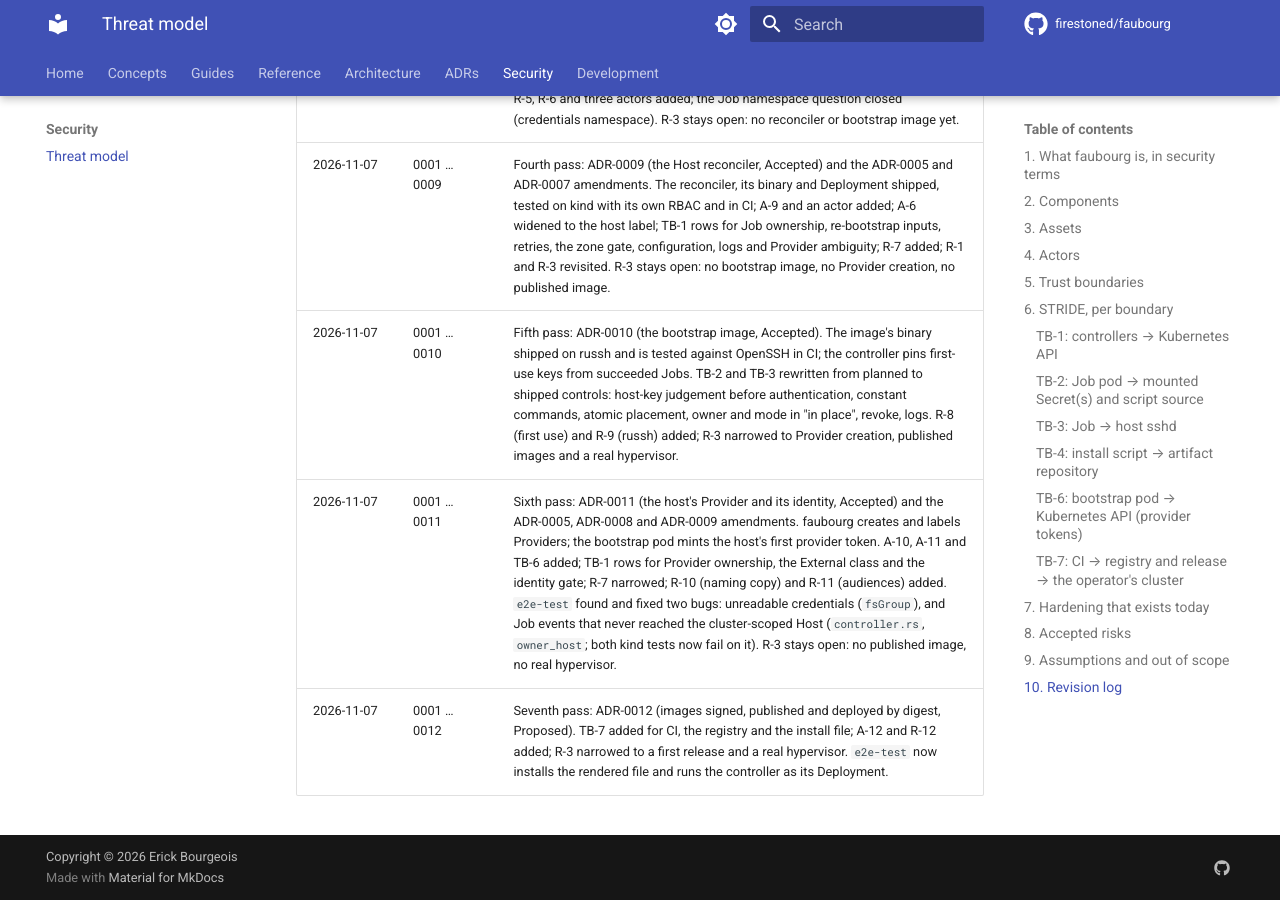
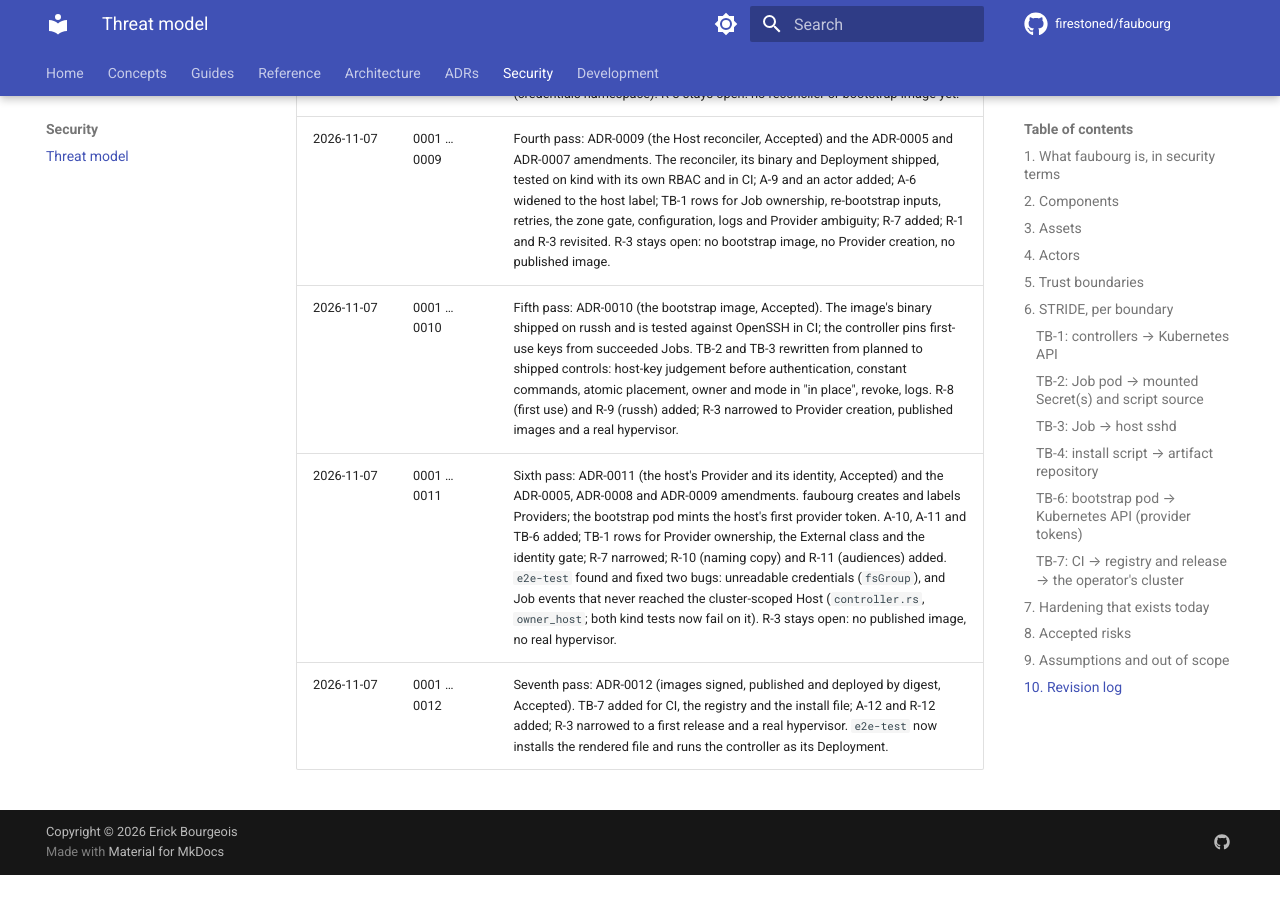
Before and after one commit to firestoned/faubourg, an MkDocs documentation site: the page built from docs/security/threat-model.md, in a window 1280 px wide and 900 px high, scrolled down 16224 px. Built offline with MkDocs 1.6.1 and Material for MkDocs 9.7.7, drawn with Linux system fonts in a browser that asks for light colours; comment, search, counter and statistics services are not loaded; after the commit the page ends 17099 px from its top, so only the background shows below that; some of the changed text lies outside the part shown.

Commit message:
docs(adr): accept ADR-0012, images signed and published by digest (#9)
Status Accepted in the ADR, the ADR index, the README status table and the threat-model header and revision log.

Signed-off-by: Erick Bourgeois <erick@jeb.ca>

```diff
--- a/docs/security/threat-model.md
+++ b/docs/security/threat-model.md
@@ -5,7 +5,7 @@ SPDX-License-Identifier: Apache-2.0
 # Threat Model
 
 > **Status:** Living document. Last full pass **2026-11-07**, against the architecture
-> defined by **ADR-0001 … ADR-0012** (ADR-0001 … ADR-0011 Accepted, ADR-0012 Proposed;
+> defined by **ADR-0001 … ADR-0012** (all Accepted;
 > ADR-0002, ADR-0005, ADR-0007, ADR-0008 and ADR-0009 amended). Seventh pass: the shipped code is
 > `crates/faubourg-api` (types, validation, the SSH Secret contract, the Job-to-image
 > contract), `crates/faubourg-controller` (the Host reconciler and its binary) and
@@ -296,4 +296,4 @@ flowchart LR
 | 2026-11-07 | 0001 … 0009 | Fourth pass: ADR-0009 (the Host reconciler, Accepted) and the ADR-0005 and ADR-0007 amendments. The reconciler, its binary and Deployment shipped, tested on kind with its own RBAC and in CI; A-9 and an actor added; A-6 widened to the host label; TB-1 rows for Job ownership, re-bootstrap inputs, retries, the zone gate, configuration, logs and Provider ambiguity; R-7 added; R-1 and R-3 revisited. R-3 stays open: no bootstrap image, no Provider creation, no published image. |
 | 2026-11-07 | 0001 … 0010 | Fifth pass: ADR-0010 (the bootstrap image, Accepted). The image's binary shipped on russh and is tested against OpenSSH in CI; the controller pins first-use keys from succeeded Jobs. TB-2 and TB-3 rewritten from planned to shipped controls: host-key judgement before authentication, constant commands, atomic placement, owner and mode in "in place", revoke, logs. R-8 (first use) and R-9 (russh) added; R-3 narrowed to Provider creation, published images and a real hypervisor. |
 | 2026-11-07 | 0001 … 0011 | Sixth pass: ADR-0011 (the host's Provider and its identity, Accepted) and the ADR-0005, ADR-0008 and ADR-0009 amendments. faubourg creates and labels Providers; the bootstrap pod mints the host's first provider token. A-10, A-11 and TB-6 added; TB-1 rows for Provider ownership, the External class and the identity gate; R-7 narrowed; R-10 (naming copy) and R-11 (audiences) added. `e2e-test` found and fixed two bugs: unreadable credentials (`fsGroup`), and Job events that never reached the cluster-scoped Host (`controller.rs`, `owner_host`; both kind tests now fail on it). R-3 stays open: no published image, no real hypervisor. |
-| 2026-11-07 | 0001 … 0012 | Seventh pass: ADR-0012 (images signed, published and deployed by digest, Proposed). TB-7 added for CI, the registry and the install file; A-12 and R-12 added; R-3 narrowed to a first release and a real hypervisor. `e2e-test` now installs the rendered file and runs the controller as its Deployment. |
+| 2026-11-07 | 0001 … 0012 | Seventh pass: ADR-0012 (images signed, published and deployed by digest, Accepted). TB-7 added for CI, the registry and the install file; A-12 and R-12 added; R-3 narrowed to a first release and a real hypervisor. `e2e-test` now installs the rendered file and runs the controller as its Deployment. |
```
Also changed, not shown: README.md (+1 -2 lines), docs/adr/0012-images-signed-and-published-by-digest.md (+1 -1 lines), docs/adr/README.md (+1 -1 lines).
